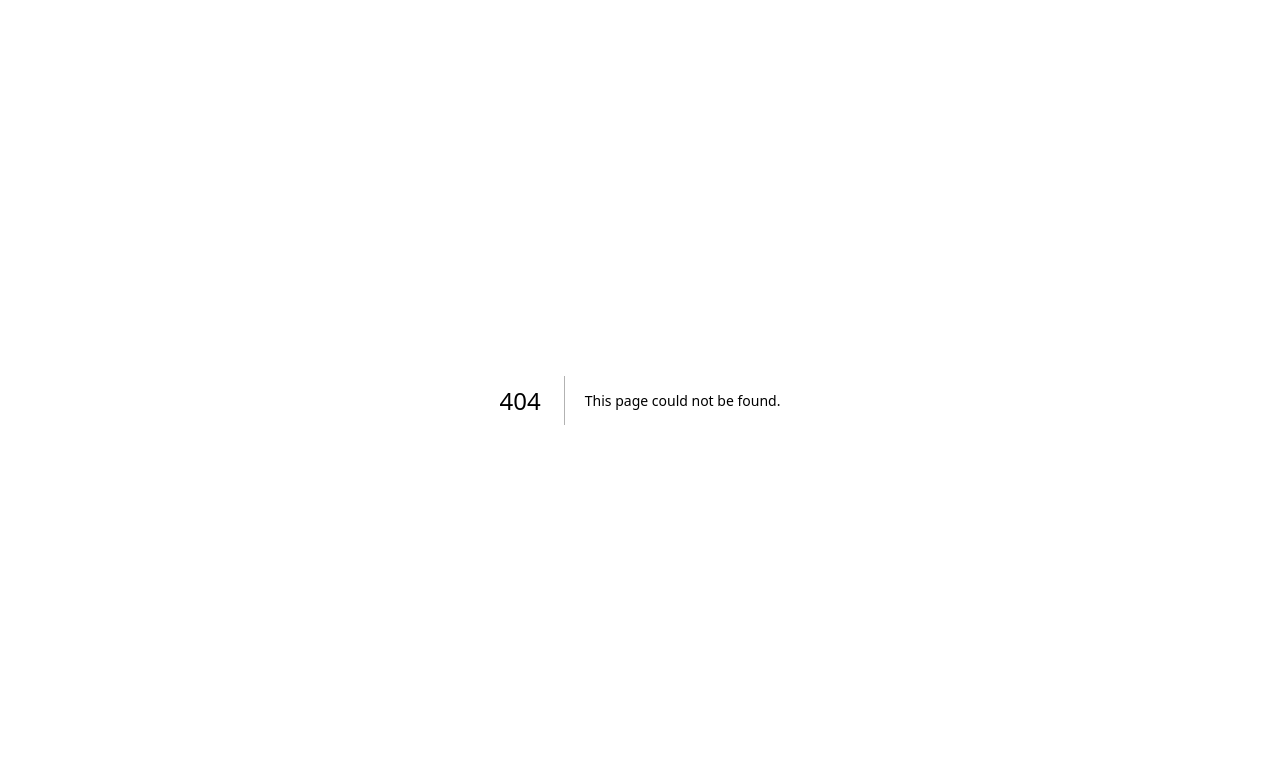
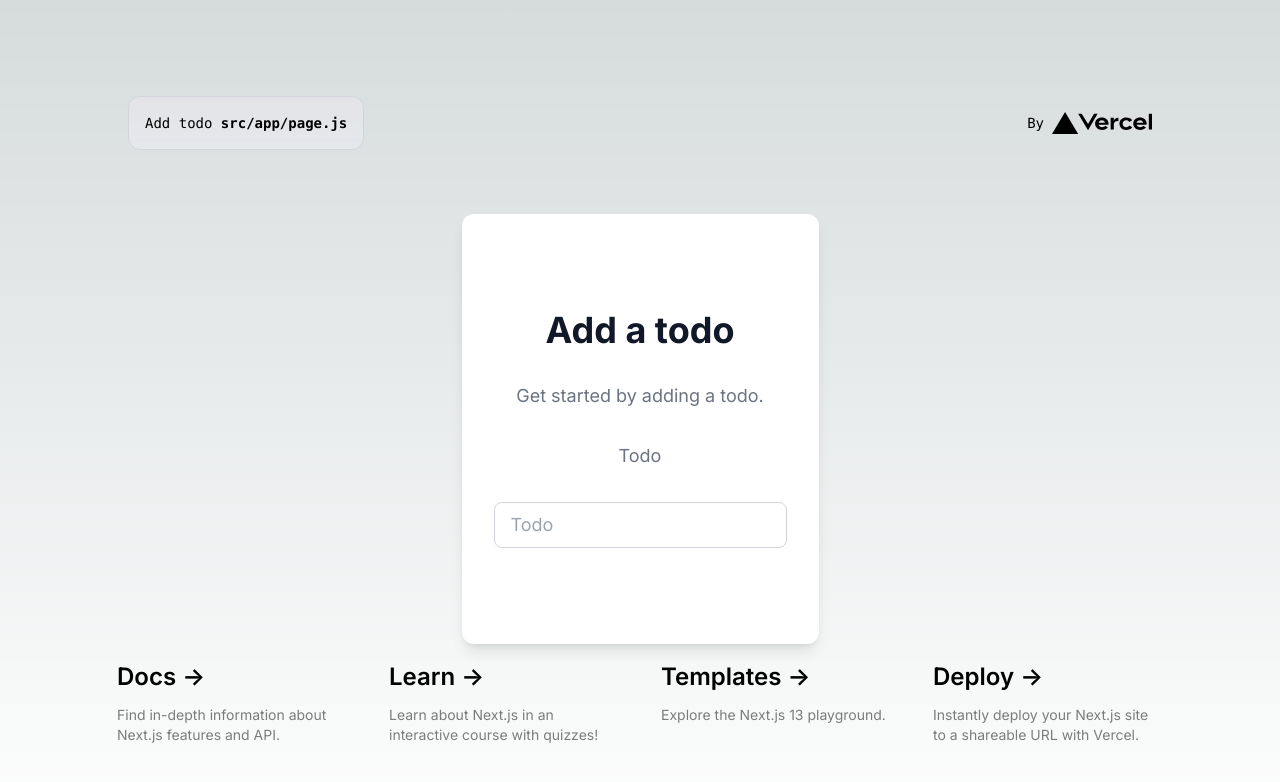
Before and after one commit to gokhanozdemir/1222inparis, a Next.js app: page /add in a window 1280 px wide. Before the commit this address had no page. Shown: the top 782 px of the page. Built offline with nearby package versions, Linux system fonts and the light colour scheme.

Commit message:
boilerplate todo form

```diff
--- /dev/null
+++ b/src/app/add/page.js
@@ -0,0 +1,127 @@
+import Image from "next/image";
+
+export default function Home() {
+  return (
+    <main className="flex min-h-screen flex-col items-center justify-between p-24">
+      <div className="z-10 w-full max-w-5xl items-center justify-between font-mono text-sm lg:flex">
+        <p className="fixed left-0 top-0 flex w-full justify-center border-b border-gray-300 bg-gradient-to-b from-zinc-200 pb-6 pt-8 backdrop-blur-2xl dark:border-neutral-800 dark:bg-zinc-800/30 dark:from-inherit lg:static lg:w-auto  lg:rounded-xl lg:border lg:bg-gray-200 lg:p-4 lg:dark:bg-zinc-800/30">
+          Add todo&nbsp;
+          <code className="font-mono font-bold">src/app/page.js</code>
+        </p>
+        <div className="fixed bottom-0 left-0 flex h-48 w-full items-end justify-center bg-gradient-to-t from-white via-white dark:from-black dark:via-black lg:static lg:h-auto lg:w-auto lg:bg-none">
+          <a
+            className="pointer-events-none flex place-items-center gap-2 p-8 lg:pointer-events-auto lg:p-0"
+            href="https://vercel.com?utm_source=create-next-app&utm_medium=appdir-template&utm_campaign=create-next-app"
+            target="_blank"
+            rel="noopener noreferrer"
+          >
+            By{" "}
+            <Image
+              src="/vercel.svg"
+              alt="Vercel Logo"
+              className="dark:invert"
+              width={100}
+              height={24}
+              priority
+            />
+          </a>
+        </div>
+      </div>
+
+      <form>
+        <div className="flex flex-col items-center justify-center w-full max-w-5xl gap-8 px-8 py-16 mx-auto mt-16 bg-white rounded-xl shadow-lg dark:bg-zinc-800/30 lg:flex-row lg:gap-16 lg:py-24">
+          <div className="flex flex-col items-center justify-center w-full max-w-xl gap-8">
+            <h1 className="text-4xl font-bold text-center text-gray-900 dark:text-gray-100">
+              Add a todo
+            </h1>
+            <p className="text-lg text-center text-gray-500 dark:text-gray-400">
+              Get started by adding a todo.
+            </p>
+
+            <label className="flex flex-col items-center justify-center w-full max-w-xl gap-8">
+              <span className="text-lg text-center text-gray-500 dark:text-gray-400">
+                Todo
+              </span>
+              <input
+                type="text"
+                name="todo"
+                placeholder="Todo"
+                className="w-full px-4 py-2 text-lg text-gray-900 placeholder-gray-400 border border-gray-300 rounded-lg focus:ring-2 focus:ring-offset-2 focus:ring-gray-900 focus:ring-offset-gray-50 focus:outline-none dark:bg-zinc-800/30 dark:border-neutral-700 dark:focus:ring-neutral-700 dark:focus:ring-offset-neutral-800"
+              />
+            </label>
+          </div>
+        </div>
+      </form>
+
+      <div className="mb-32 grid text-center lg:mb-0 lg:grid-cols-4 lg:text-left">
+        <a
+          href="https://nextjs.org/docs?utm_source=create-next-app&utm_medium=appdir-template&utm_campaign=create-next-app"
+          className="group rounded-lg border border-transparent px-5 py-4 transition-colors hover:border-gray-300 hover:bg-gray-100 hover:dark:border-neutral-700 hover:dark:bg-neutral-800/30"
+          target="_blank"
+          rel="noopener noreferrer"
+        >
+          <h2 className={`mb-3 text-2xl font-semibold`}>
+            Docs{" "}
+            <span className="inline-block transition-transform group-hover:translate-x-1 motion-reduce:transform-none">
+              -&gt;
+            </span>
+          </h2>
+          <p className={`m-0 max-w-[30ch] text-sm opacity-50`}>
+            Find in-depth information about Next.js features and API.
+          </p>
+        </a>
+
+        <a
+          href="https://nextjs.org/learn?utm_source=create-next-app&utm_medium=appdir-template-tw&utm_campaign=create-next-app"
+          className="group rounded-lg border border-transparent px-5 py-4 transition-colors hover:border-gray-300 hover:bg-gray-100 hover:dark:border-neutral-700 hover:dark:bg-neutral-800 hover:dark:bg-opacity-30"
+          target="_blank"
+          rel="noopener noreferrer"
+        >
+          <h2 className={`mb-3 text-2xl font-semibold`}>
+            Learn{" "}
+            <span className="inline-block transition-transform group-hover:translate-x-1 motion-reduce:transform-none">
+              -&gt;
+            </span>
+          </h2>
+          <p className={`m-0 max-w-[30ch] text-sm opacity-50`}>
+            Learn about Next.js in an interactive course with&nbsp;quizzes!
+          </p>
+        </a>
+
+        <a
+          href="https://vercel.com/templates?framework=next.js&utm_source=create-next-app&utm_medium=appdir-template&utm_campaign=create-next-app"
+          className="group rounded-lg border border-transparent px-5 py-4 transition-colors hover:border-gray-300 hover:bg-gray-100 hover:dark:border-neutral-700 hover:dark:bg-neutral-800/30"
+          target="_blank"
+          rel="noopener noreferrer"
+        >
+          <h2 className={`mb-3 text-2xl font-semibold`}>
+            Templates{" "}
+            <span className="inline-block transition-transform group-hover:translate-x-1 motion-reduce:transform-none">
+              -&gt;
+            </span>
+          </h2>
+          <p className={`m-0 max-w-[30ch] text-sm opacity-50`}>
+            Explore the Next.js 13 playground.
+          </p>
+        </a>
+
+        <a
+          href="https://vercel.com/new?utm_source=create-next-app&utm_medium=appdir-template&utm_campaign=create-next-app"
+          className="group rounded-lg border border-transparent px-5 py-4 transition-colors hover:border-gray-300 hover:bg-gray-100 hover:dark:border-neutral-700 hover:dark:bg-neutral-800/30"
+          target="_blank"
+          rel="noopener noreferrer"
+        >
+          <h2 className={`mb-3 text-2xl font-semibold`}>
+            Deploy{" "}
+            <span className="inline-block transition-transform group-hover:translate-x-1 motion-reduce:transform-none">
+              -&gt;
+            </span>
+          </h2>
+          <p className={`m-0 max-w-[30ch] text-sm opacity-50`}>
+            Instantly deploy your Next.js site to a shareable URL with Vercel.
+          </p>
+        </a>
+      </div>
+    </main>
+  );
+}
```
